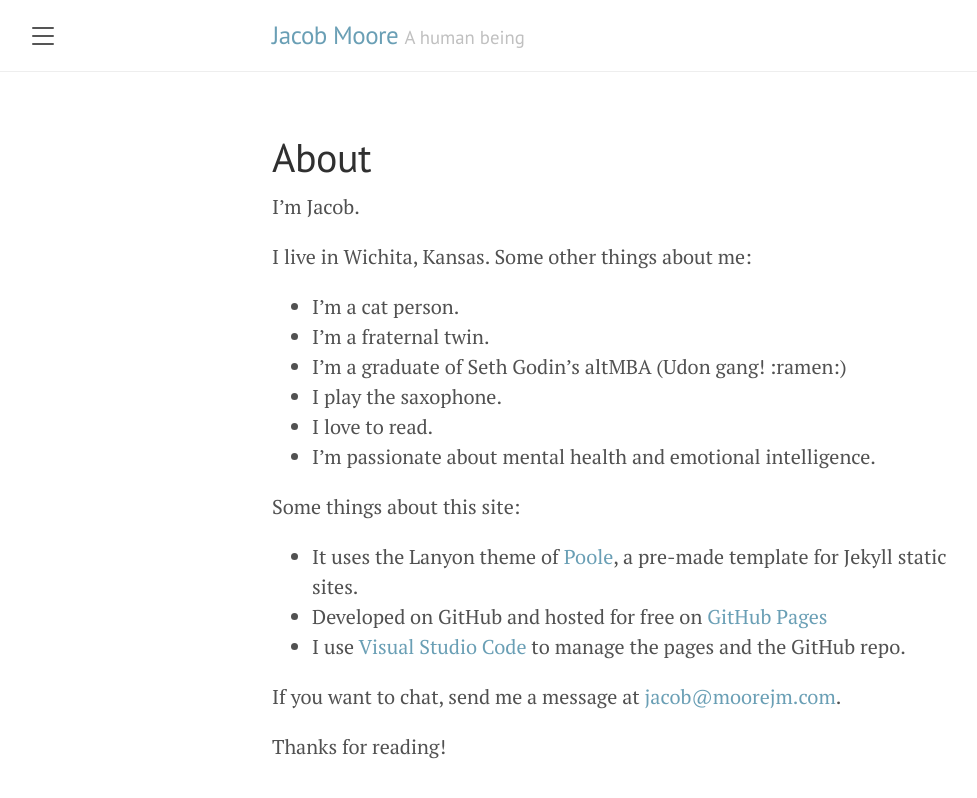
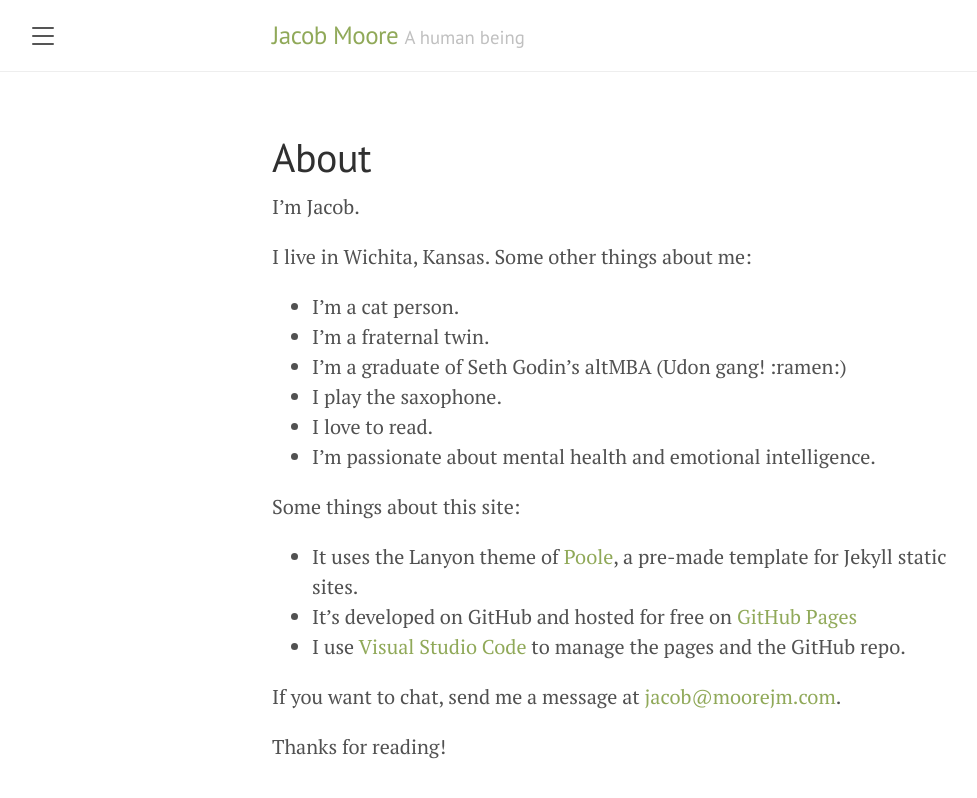
Before and after one commit to jmmoore/jmmoore.github.io, a Jekyll site: the page built from about.md, in a window 1280 px wide. Shown: the top 798 px of the page, without its empty margins (8-985 px from the left). Built offline with Jekyll 4.4.1, drawn with Linux system fonts in a browser that asks for light colours.

Commit message:
more updates

```diff
--- a/_layouts/default.html
+++ b/_layouts/default.html
@@ -3,7 +3,7 @@
 
   {% include head.html %}
 
-  <body class="theme-base-0d">
+  <body class="theme-base-0b">
 
     {% include sidebar.html %}
 
--- a/about.md
+++ b/about.md
@@ -17,7 +17,7 @@ I live in Wichita, Kansas. Some other things about me:
 Some things about this site:
 
 * It uses the Lanyon theme of [Poole](https://getpoole.com/), a pre-made template for Jekyll static sites.
-* Developed on GitHub and hosted for free on [GitHub Pages](https://pages.github.com)
+* It's developed on GitHub and hosted for free on [GitHub Pages](https://pages.github.com)
 * I use [Visual Studio Code](https://code.visualstudio.com/) to manage the pages and the GitHub repo.
 
 If you want to chat, send me a message at <jacob@moorejm.com>.
```
Also changed, not shown: index.md (+1 -1 lines).
